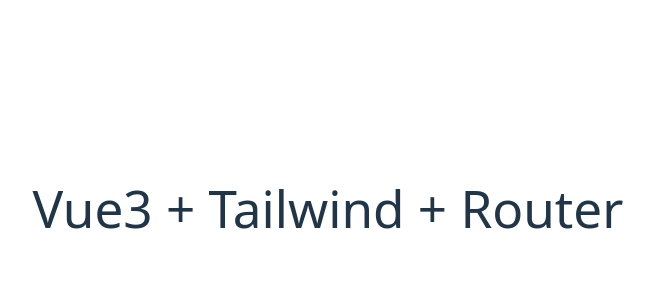
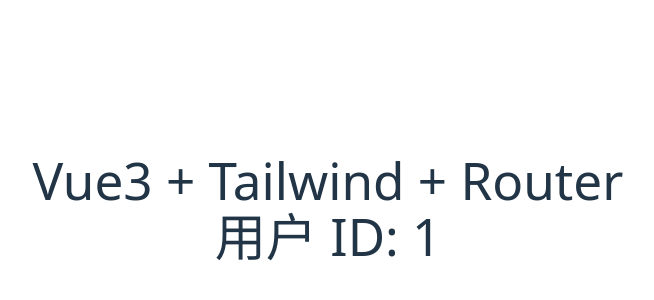
Before and after one commit to Jiao-jiao1/vue3-cms, a Vue app: page /user/1 in a window 1280 px wide. Shown: the part 200-500 px from the top of the page, without its empty margins (312-966 px from the left). Built offline with nearby package versions, Linux system fonts and the light colour scheme.

Commit message:
✨ feat:动态路由：根据参数渲染不同内容。

```diff
--- a/src/router/index.ts
+++ b/src/router/index.ts
@@ -3,6 +3,7 @@
 // 引入你的页面组件
 import Home from '../views/Home.vue'
 import About from '../views/About.vue'
+import UserProfile from '../views/UserProfile.vue'
 
 // 创建路由配置
 const routes = [
@@ -15,6 +16,11 @@
     path: '/about',
     name: 'About',
     component: About,
+  },
+  {
+    path: '/user/:id', // 动态路由
+    name: 'UserProfile',
+    component: UserProfile,
   },
 ]
 
--- /dev/null
+++ b/src/views/UserProfile.vue
@@ -0,0 +1,13 @@
+<template>
+  <div>
+    <h1>用户 ID: {{ userId }}</h1>
+  </div>
+</template>
+
+<script setup lang="ts">
+import { useRoute } from 'vue-router'
+
+// 获取动态路由的参数
+const route = useRoute()
+const userId = route.params.id
+</script>
```
